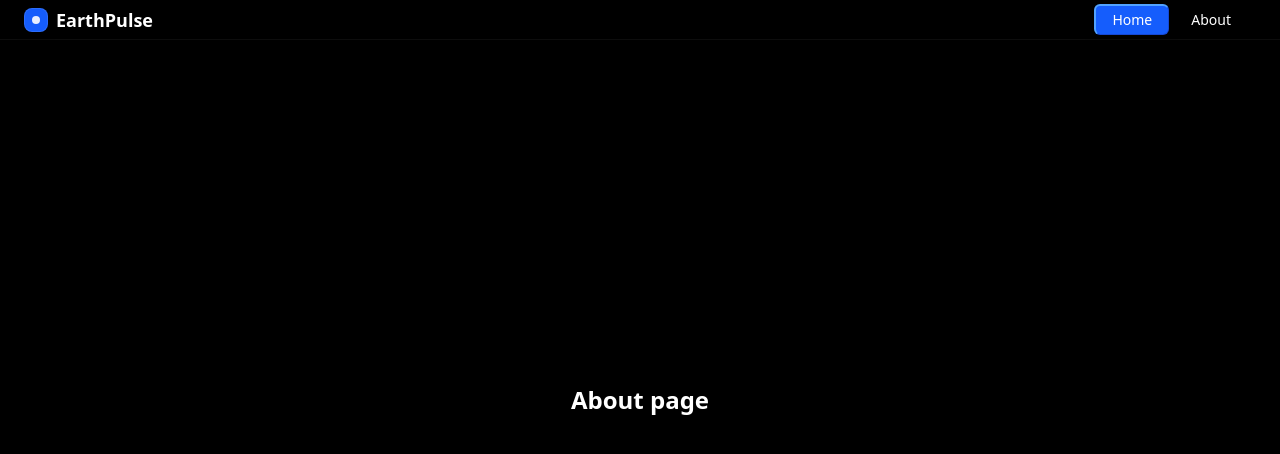
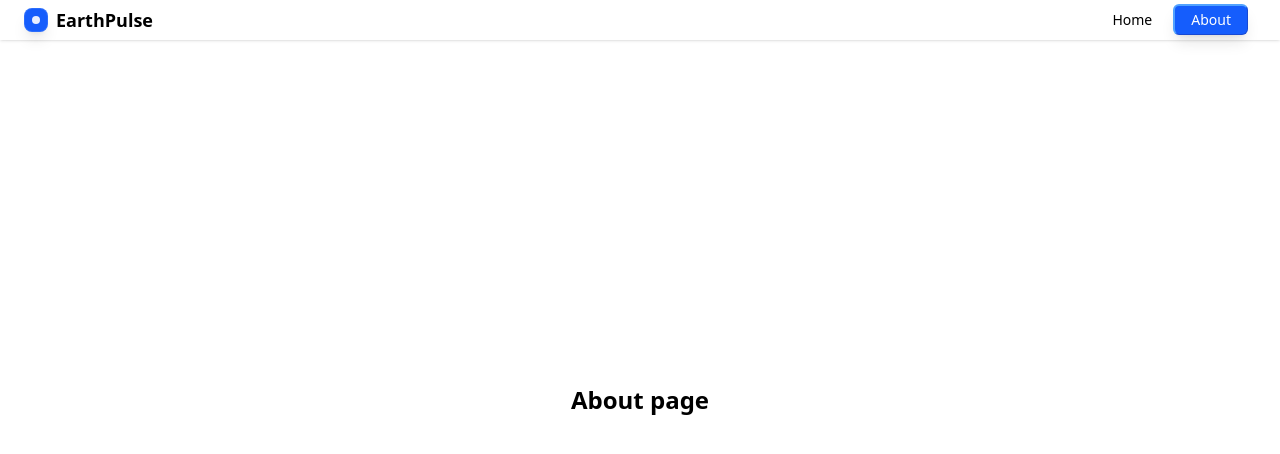
Before and after one commit to salmanshahriar/TerraVision-by-Green-Matrix, a Next.js app: page /about in a window 1280 px wide. Shown: the top 454 px of the page. Built offline with nearby package versions, Linux system fonts and the light colour scheme.

Commit message:
uploaded

```diff
--- a/app/about/page.jsx
+++ b/app/about/page.jsx
@@ -1,7 +1,7 @@
 export default function About() {
   return (
-    <div className="flex items-center justify-center h-screen bg-black">
-      <h1 className="text-2xl text-white font-bold">About page</h1>
+    <div className="flex items-center justify-center h-screen bg-white">
+      <h1 className="text-2xl font-bold">About page</h1>
     </div>
   );
 }
--- a/components/layout/Navbar.jsx
+++ b/components/layout/Navbar.jsx
@@ -1,48 +1,56 @@
 "use client";
 
-import React, { useState } from "react";
-import { useRouter } from "next/navigation";
+import React from "react";
+import { usePathname, useRouter } from "next/navigation";
 
 const Navbar = () => {
-  const [activeLink, setActiveLink] = useState("Home");
   const router = useRouter();
+  const pathname = usePathname();
 
-  const handleLinkClick = (linkName, path) => {
-    setActiveLink(linkName);
+  const handleLinkClick = (path) => {
     router.push(path);
   };
 
+  const baseTextColor = pathname === "/about" ? "text-black" : "text-white";
+
   return (
-    <nav className="absolute w-full backdrop-blur-md border-b border-white/5 shadow-sm z-10 ">
+    <nav className="absolute w-full backdrop-blur-md border-b border-white/5 shadow-sm z-10">
       <div className="flex items-center justify-between px-6 py-1 mx-auto">
         {/* Logo */}
         <div className="flex items-center">
           <div className="w-6 h-6 bg-blue-600 rounded-lg border border-white/10 flex items-center justify-center mr-2 shadow-lg">
             <div className="w-2 h-2 bg-white rounded-full opacity-90"></div>
           </div>
-          <h2 className="font-bold text-lg bg-white bg-clip-text text-transparent">
+          <h2
+            className={`font-bold text-lg bg-clip-text text-transparent ${
+              pathname === "/about" ? "bg-black" : "bg-white"
+            }`}
+          >
             EarthPulse
           </h2>
         </div>
 
         {/* Navigation Links */}
         <div className="flex items-center gap-1 px-2 justify-between">
+          {/* Home */}
           <button
-            onClick={() => handleLinkClick("Home", "/")}
+            onClick={() => handleLinkClick("/")}
             className={`px-4 py-1 rounded-lg text-sm font-medium transition-all duration-200 ${
-              activeLink === "Home"
-                ? "w-full bg-blue-600 hover:bg-blue-700 text-white font-medium px-3 rounded-md text-sm transition-colors duration-200 flex items-center justify-center space-x-2 border-t-2 border-l-2 border-blue-400 border-r border-b border-r-blue-800/60 border-b-blue-800/60 shadow-lg hover:shadow-xl relative"
-                : "text-white border-t-2 border-l-2 border-r border-b border-white/0"
+              pathname === "/"
+                ? "bg-blue-600 hover:bg-blue-700 text-white font-medium px-3 rounded-md flex items-center justify-center border-t-2 border-l-2 border-blue-400 border-r border-b border-r-blue-800/60 border-b-blue-800/60 shadow-lg hover:shadow-xl"
+                : `${baseTextColor} border-t-2 border-l-2 border-r border-b border-transparent`
             }`}
           >
             Home
           </button>
+
+          {/* About */}
           <button
-            onClick={() => handleLinkClick("About", "/about")}
+            onClick={() => handleLinkClick("/about")}
             className={`px-4 py-1 rounded-lg text-sm font-medium transition-all duration-200 ${
-              activeLink === "About"
-                ? "w-full bg-blue-600 hover:bg-blue-700 text-white font-medium px-3 rounded-md text-sm transition-colors duration-200 flex items-center justify-center space-x-2 border-t-2 border-l-2 border-blue-400 border-r border-b border-r-blue-800/60 border-b-blue-800/60 shadow-lg hover:shadow-xl relative"
-                : "text-white border-t-2 border-l-2 border-r border-b border-white/0"
+              pathname === "/about"
+                ? "bg-blue-600 hover:bg-blue-700 text-white font-medium px-3 rounded-md flex items-center justify-center border-t-2 border-l-2 border-blue-400 border-r border-b border-r-blue-800/60 border-b-blue-800/60 shadow-lg hover:shadow-xl"
+                : `${baseTextColor} border-t-2 border-l-2 border-r border-b border-transparent`
             }`}
           >
             About
```
